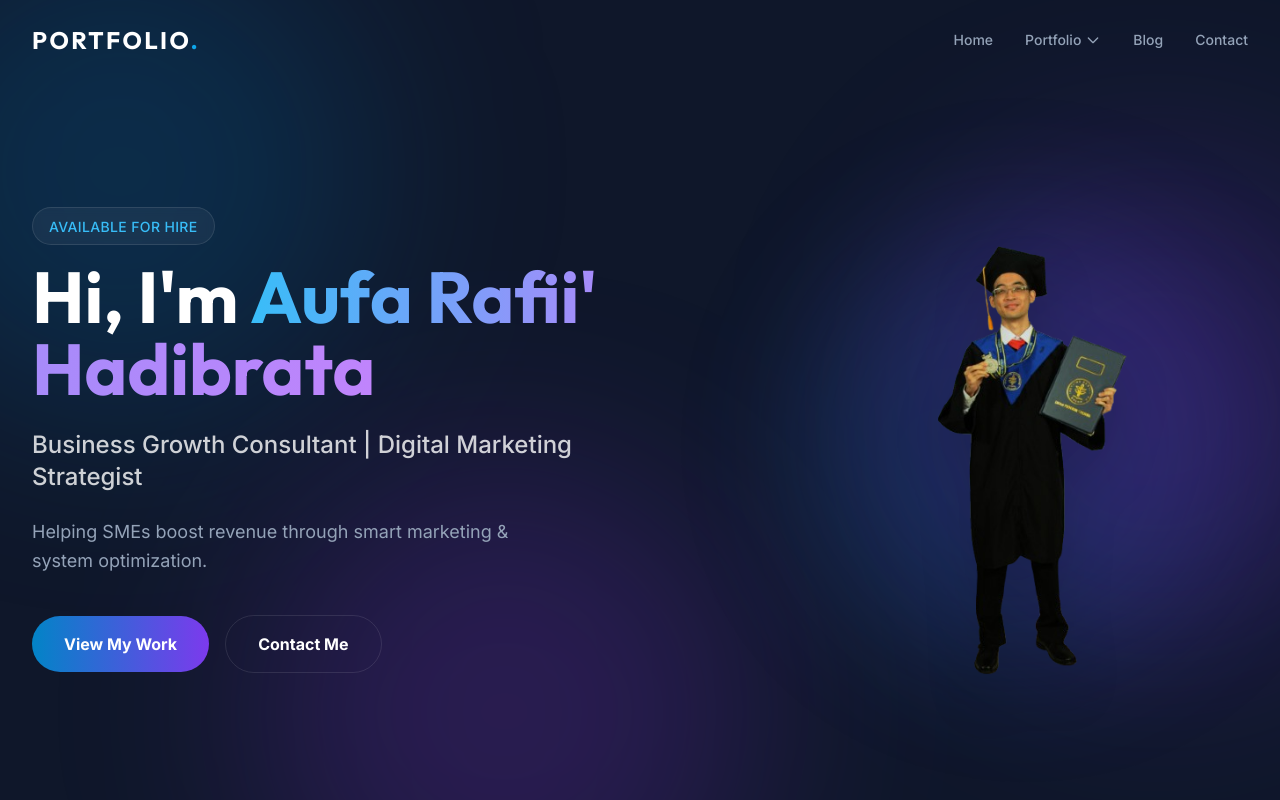
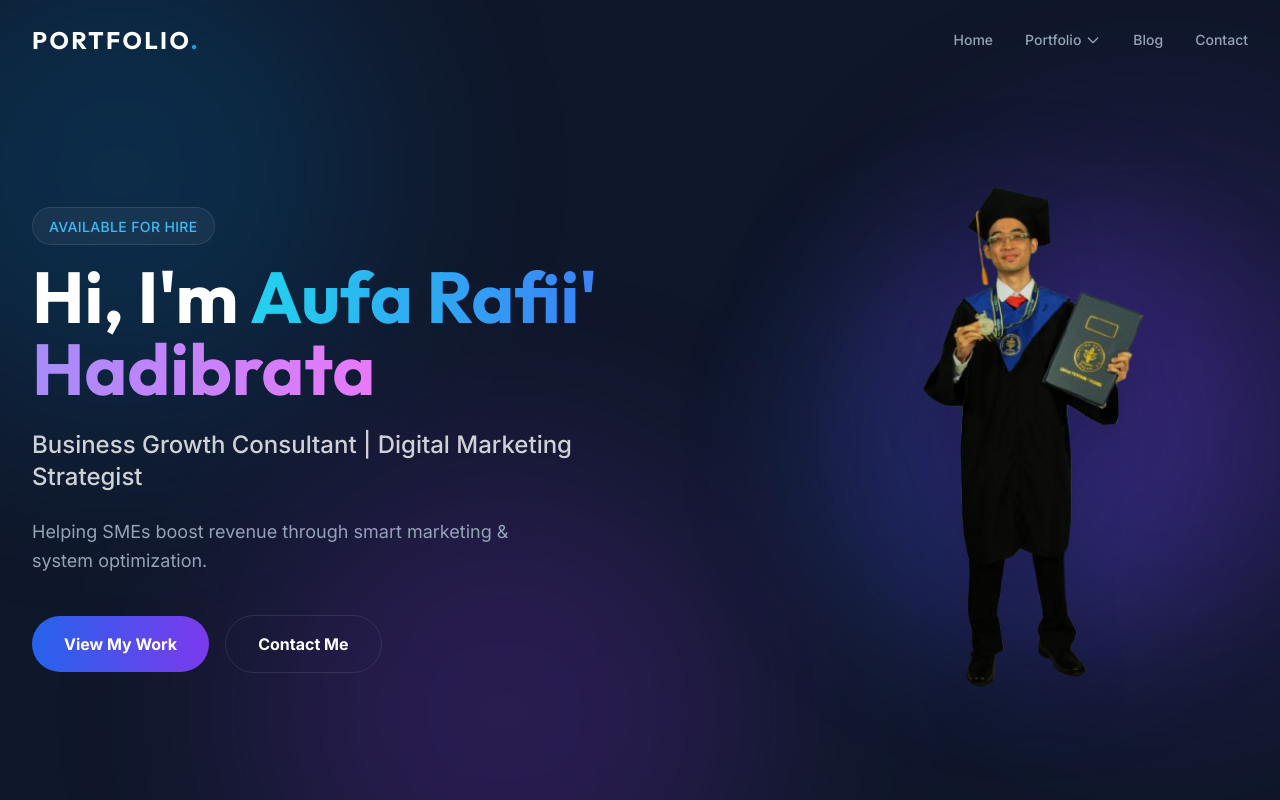
Before and after one commit to aufapai/aufa-porto, a React (Vite) app: page / in a window 1280 px wide. Shown: the top 800 px of the page. Built offline with nearby package versions, Linux system fonts and the light colour scheme.

Commit message:
UI: Update Hero styling to match visual reference (Cyan gradients, larger image)

```diff
--- a/src/components/sections/Hero.jsx
+++ b/src/components/sections/Hero.jsx
@@ -19,8 +19,8 @@ const Hero = () => {
                         </div>
 
                         <h1 className="text-5xl md:text-7xl font-display font-bold text-white mb-6 leading-tight">
-                            Hi, I'm <span className="text-transparent bg-clip-text bg-gradient-to-r from-primary-400 to-secondary-400">Aufa Rafii'</span> <br />
-                            <span className="text-transparent bg-clip-text bg-gradient-to-r from-secondary-400 to-purple-400">Hadibrata</span>
+                            Hi, I'm <span className="text-transparent bg-clip-text bg-gradient-to-r from-cyan-400 to-blue-500">Aufa Rafii'</span> <br />
+                            <span className="text-transparent bg-clip-text bg-gradient-to-r from-violet-400 to-fuchsia-400">Hadibrata</span>
                         </h1>
 
                         <h2 className="text-xl md:text-2xl text-white/80 font-medium mb-6">
@@ -34,7 +34,7 @@ const Hero = () => {
                         <div className="flex flex-col sm:flex-row items-center justify-center md:justify-start gap-4">
                             <a
                                 href="#projects"
-                                className="px-8 py-4 bg-gradient-to-r from-primary-600 to-secondary-600 text-white rounded-full font-bold hover:shadow-lg hover:shadow-primary-600/25 transition-all transform hover:-translate-y-1"
+                                className="px-8 py-4 bg-gradient-to-r from-blue-600 to-violet-600 text-white rounded-full font-bold hover:shadow-lg hover:shadow-blue-600/25 transition-all transform hover:-translate-y-1"
                             >
                                 View My Work
                             </a>
@@ -51,14 +51,14 @@ const Hero = () => {
                     <div className="flex-1 flex justify-center md:justify-end relative">
                         <div className="relative w-72 h-72 md:w-[450px] md:h-[450px]">
                             {/* Decorative Elements behind image */}
-                            <div className="absolute inset-0 bg-gradient-to-tr from-primary-600 to-secondary-600 rounded-full opacity-20 blur-3xl transform rotate-6"></div>
+                            <div className="absolute inset-0 bg-gradient-to-tr from-blue-600 to-violet-600 rounded-full opacity-20 blur-3xl transform rotate-6"></div>
 
                             {/* Main Image Container */}
                             <div className="relative w-full h-full z-10 flex items-end justify-center">
                                 <img
                                     src="/images/hero-profile.png"
                                     alt="Aufa Rafii Hadibrata"
-                                    className="h-[120%] w-auto max-w-none object-contain drop-shadow-2xl -mb-8 overflow-visible"
+                                    className="h-[140%] w-auto max-w-none object-contain drop-shadow-2xl -mb-12 overflow-visible"
                                 />
                             </div>
                         </div>
```
